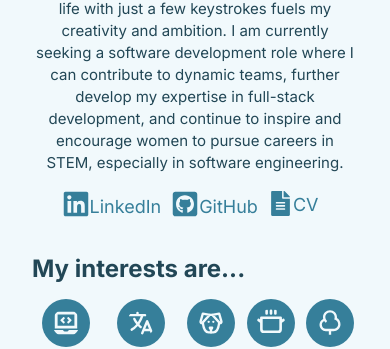
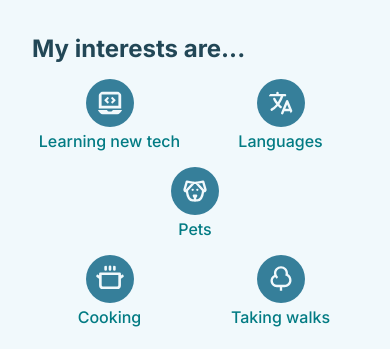
Before and after one commit to haruka-ogino/new-portfolio, a Next.js app: page / in a window 390 px wide. Shown: the part 515-864 px from the top of the page. Built offline with nearby package versions, Linux system fonts and the light colour scheme; no server answers; the database is empty.

Commit message:
responsively display interests

```diff
--- a/styles/footer.css
+++ b/styles/footer.css
@@ -48,5 +48,5 @@ footer li {
 }
 
 #gh-link:hover {
-  filter: drop-shadow(5px 5px 3px #92c9dd);
+  filter: drop-shadow(5px 5px 3px #1e566a);
 }
--- a/styles/home.css
+++ b/styles/home.css
@@ -218,6 +218,25 @@ li.project {
     height: auto;
     min-width: 10em;
   }
+  section.my-interests {
+    margin-bottom: 20em;
+    grid-template-columns: repeat(2, 1fr);
+    grid-template-rows: auto auto auto;
+    gap: 1em;
+  }
+  section.my-interests > :nth-child(1),
+  section.my-interests > :nth-child(2) {
+    grid-column: auto / span 1;
+  }
+
+  section.my-interests > :nth-child(3) {
+    grid-column: 1 / span 2;
+  }
+
+  section.my-interests > :nth-child(4),
+  section.my-interests > :nth-child(5) {
+    grid-column: auto / span 1;
+  }
 }
 
 @keyframes slideInTop {
```
